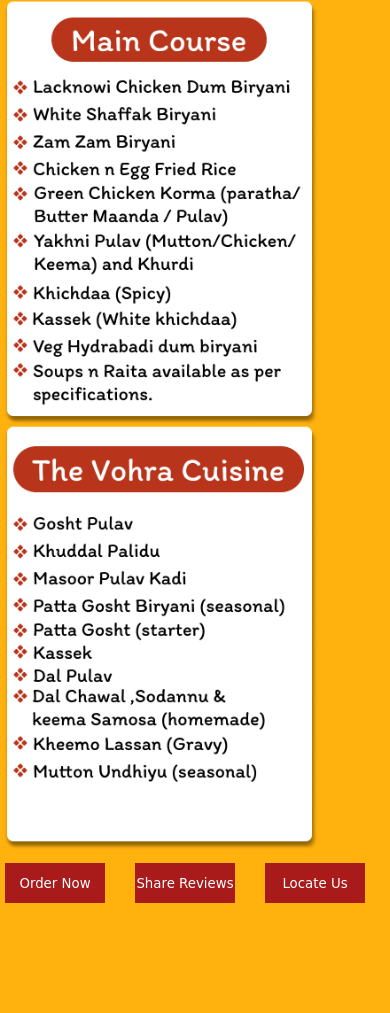
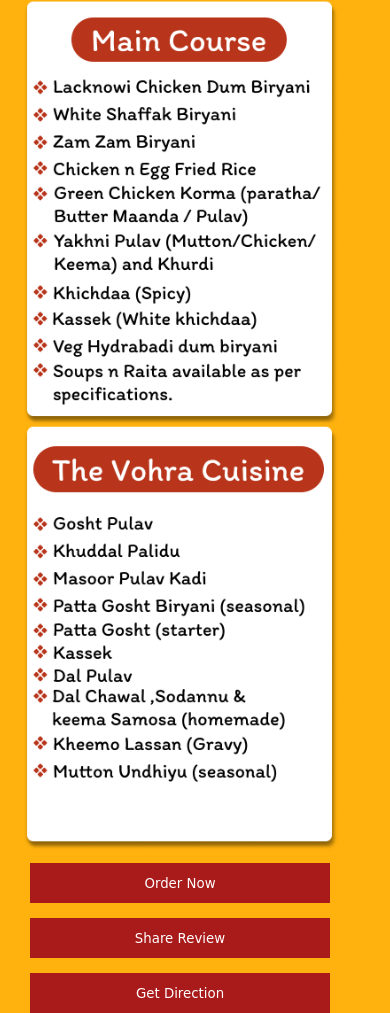
Before and after one commit to tanuskitchen/tanukitchen, a plain HTML site: page index.html in a window 390 px wide. Shown: the part 693-1706 px from the top of the page. Before the commit the page ends 1596 px from the top, so only its background shows below. Drawn offline with Linux system fonts and the light colour scheme; a web font is replaced by a local one.

Commit message:
Update index.html

```diff
--- a/index.html
+++ b/index.html
@@ -29,6 +29,7 @@
 
         img{
             width: 319px;
+            margin-left: 20px;
         }
         button{
             width: 100px;
@@ -42,9 +43,19 @@
         .navigation{
             display: flex;
             justify-content: left;
+            flex-direction: column;
+            gap: 15px;
 
-            margin-left: -25px;
             border-color: 2px solid white;
+        }
+        .navigation button{
+            width: 300px;
+            height: 40px;
+            margin-left: 30px;
+            background-color: #A91A1A;
+            color: white;
+            border: none;
+
         }
         }
     </style>
@@ -56,10 +67,10 @@
 
 
     <div class="navigation">
-        <button src="https://docs.google.com/forms/d/e/1FAIpQLSdi6aXn6rq6tgdupMLHw6redqSAjZS1cZ3BpRu-kLosVUNRiw/viewform?usp=sf_link">Order Now </button>
-        <button src="https://www.google.com/maps/place/Tanu's+Kitchen/@22.2896478,73.2103648,17z/data=!3m1!4b1!4m6!3m5!1s0x395fc53088ac5ff1:0x7c3ef0b9d8761388!8m2!3d22.2896478!4d73.2103648!16s%2Fg%2F11w3x2gnbv?entry=ttu">Share Reviews</button>
-        <button src="https://www.google.com/maps/place/Tanu's+Kitchen/@22.2896478,73.2103648,15z/data=!4m2!3m1!1s0x0:0x7c3ef0b9d8761388?sa=X&ved=1t:2428&ictx=111">Locate Us</button> </div>
 
+        <a href="https://docs.google.com/forms/d/e/1FAIpQLSdi6aXn6rq6tgdupMLHw6redqSAjZS1cZ3BpRu-kLosVUNRiw/viewform?usp=sf_link"><button>Order Now</button></a>
+        <a href="https://www.google.com/maps/place/Tanu's+Kitchen/@22.2896478,73.2103648,17z/data=!3m1!4b1!4m6!3m5!1s0x395fc53088ac5ff1:0x7c3ef0b9d8761388!8m2!3d22.2896478!4d73.2103648!16s%2Fg%2F11w3x2gnbv?entry=ttu"><button> Share Review </button></a>
+        <a href=" https://www.google.com/maps/place/Tanu's+Kitchen/@22.2896478,73.2103648,15z/data=!4m2!3m1!1s0x0:0x7c3ef0b9d8761388?sa=X&ved=1t:2428&ictx=111"><button>Get Direction</button></a>
     </div>
 
 
```
